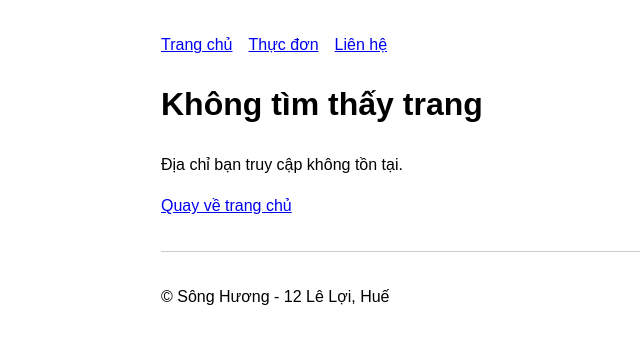
After one commit to Nhat-Huy-05/pnpm-hocphan, a Flask app: template cafe/templates/404.html in a window 1280 px wide. The commit adds this page. Shown: the top 344 px of the page, without its empty margins (29-669 px from the left). Run offline with Flask 3, Linux system fonts and the light colour scheme; the template is opened without the code that fills it, so the values that code supplies are empty.

Commit message:
BT3: Link 3 Page

```diff
--- /dev/null
+++ b/cafe/templates/404.html
@@ -0,0 +1,9 @@
+{% extends "base.html" %}
+
+{% block title %}Không tìm thấy trang{% endblock %}
+
+{% block content %}
+  <h1>Không tìm thấy trang</h1>
+  <p>Địa chỉ bạn truy cập không tồn tại.</p>
+  <p><a href="{{ url_for('index') }}">Quay về trang chủ</a></p>
+{% endblock %}
--- /dev/null
+++ b/cafe/templates/base.html
@@ -0,0 +1,45 @@
+<!doctype html>
+<html lang="vi">
+  <head>
+    <meta charset="UTF-8" />
+    <meta name="viewport" content="width=device-width, initial-scale=1.0" />
+    <title>{% block title %}Trang chủ{% endblock %} - Sông Hương</title>
+    {% block styles %}
+    <style>
+      body {
+        font-family: Arial, sans-serif;
+        line-height: 1.6;
+        max-width: 900px;
+        margin: 0 auto;
+        padding: 1rem;
+      }
+
+      nav ul {
+        display: flex;
+        gap: 1rem;
+        list-style: none;
+        padding: 0;
+      }
+
+      footer {
+        border-top: 1px solid #ccc;
+        margin-top: 2rem;
+        padding-top: 1rem;
+      }
+    </style>
+    {% endblock %}
+  </head>
+  <body>
+    <nav aria-label="Điều hướng chính">
+      <ul>
+        <li><a href="{{ url_for('index') }}">Trang chủ</a></li>
+        <li><a href="{{ url_for('menu.menu') }}">Thực đơn</a></li>
+        <li><a href="{{ url_for('contact') }}">Liên hệ</a></li>
+      </ul>
+    </nav>
+    <main>{% block content %}{% endblock %}</main>
+    <footer>
+      <p>&copy; Sông Hương - 12 Lê Lợi, Huế</p>
+    </footer>
+  </body>
+</html>
```
Also changed, not shown: cafe/cafe.py (+10 -0 lines), cafe/templates/contact.html (added, +9 -0 lines), cafe/templates/index.html (+6 -10 lines), cafe/templates/menu.html (+27 -10 lines).
